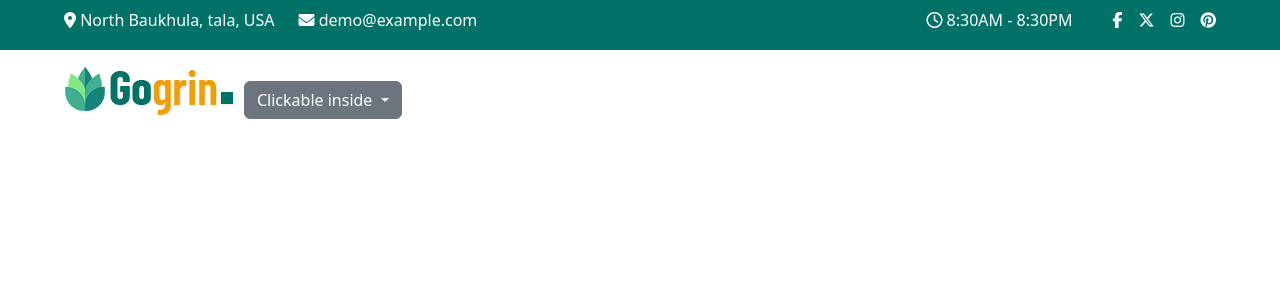
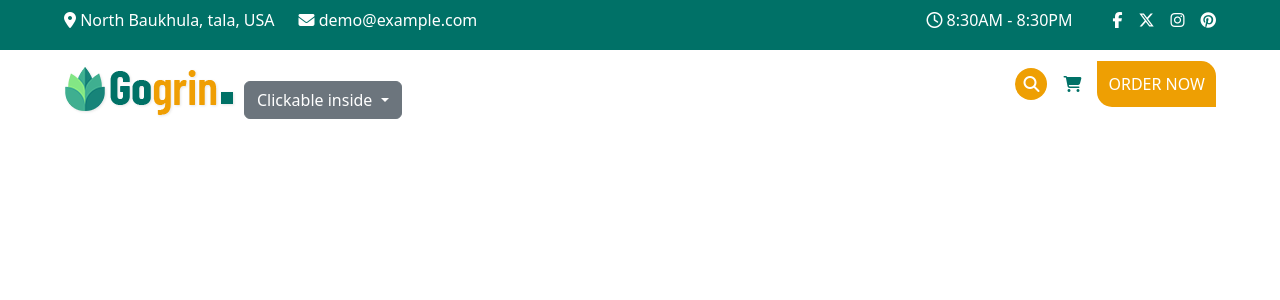
Before and after one commit to NicoloFaccio/proj-html-vuejs, a Vue app: page / in a window 1280 px wide. Shown: the top 300 px of the page. Built offline with nearby package versions, Linux system fonts and the light colour scheme.

Commit message:
created the files: variavles and Mixins

```diff
--- a/src/components/AppHeader.vue
+++ b/src/components/AppHeader.vue
@@ -63,7 +63,7 @@
     </section>
 
     <!-- PART OF THE MENU AN ORDINATION -->
-    <section>
+    <section class="d-flex justify-content-between align-items-center">
       <div class="d-flex align-items-center gap-2 mt-3">
         <figure>
           <img src="../../src/assets/img/logo.png" alt="Logo Gogrin">
@@ -75,19 +75,31 @@
         </div>
       </div>
 
-      <ul>
-        <li></li>
-        <li></li>
-        <li></li>
+      <ul class="d-flex gap-3 align-items-center">
+        <li>
+          <i class="bg-yellow rounded-circle p-2 fa-solid fa-magnifying-glass"></i>
+        </li>
+
+        <li>
+          <i class="fa-solid fa-cart-shopping"></i>
+          <!-- <span>0</span> -->
+        </li>
+
+        <li>
+          <span class="btn bg-yellow buttons text-uppercase">order now</span>
+        </li>
       </ul>
     </section>
   </header>
 </template>
 
 <style scoped lang="scss">
+  @use '../styles/partials/variables' as *;
+  @use '../styles/partials/mixins' as *;
+
   header {
     section:first-child {
-      background-color: rgba(0, 113, 103, 1);
+      background-color: $Green;
       color: white;
       height: 50px;
 
@@ -110,6 +122,42 @@
     section:last-child {
       margin: 0 auto;
       width: 90%;
+
+      ul {
+        li:nth-child(2) {
+          position: relative;
+          .fa-cart-shopping {
+            color: $Green;
+          }
+
+          // span {
+          //   position: absolute;
+          //   top: -10px;
+
+          //   background-color: $Yellow;
+          //   color: white;
+
+          //   border-radius: 50%;
+          //   width: 20px;
+          //   aspect-ratio: 1;
+          // }
+        }
+      }
+
+
+      .bg-yellow {
+        background-color: $Yellow;
+        color: white;
+      }
+
+      .buttons {
+        padding: 10px;
+        border-radius: 0px 15px 0px 15px;
+      }
+
+      .buttons:hover {
+        background-color: rgba(238, 159, 3, 0.6);
+      }
     }
   }
 </style>
--- /dev/null
+++ b/src/styles/partials/_variables.scss
@@ -0,0 +1,2 @@
+$Green: rgba(0, 113, 103, 1);
+$Yellow: rgba(238, 159, 3, 1);
```
Also changed, not shown: src/components/Header/AppMenu.vue (line endings or trailing spaces), src/styles/partials/_mixins.scss (added).
